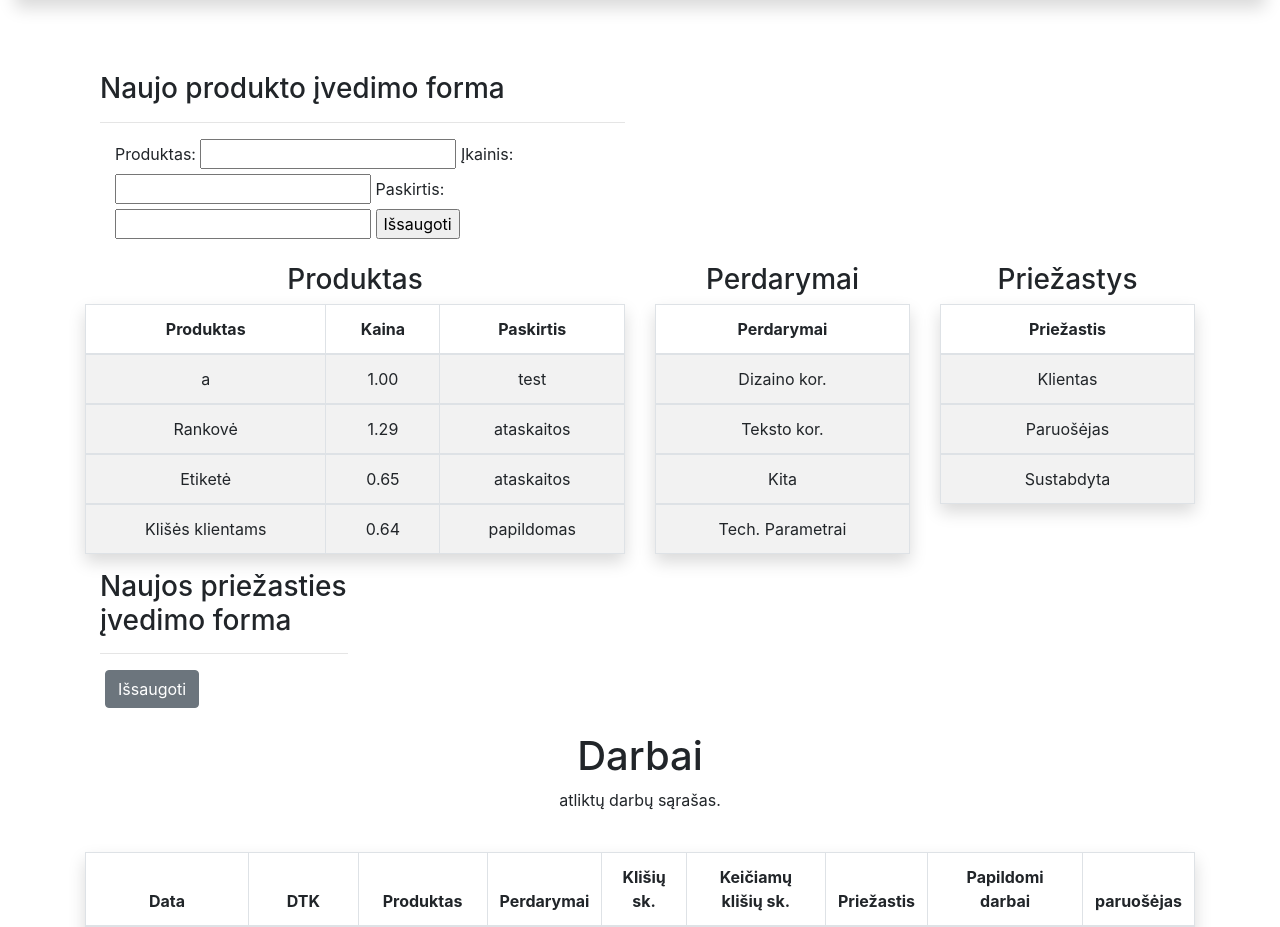
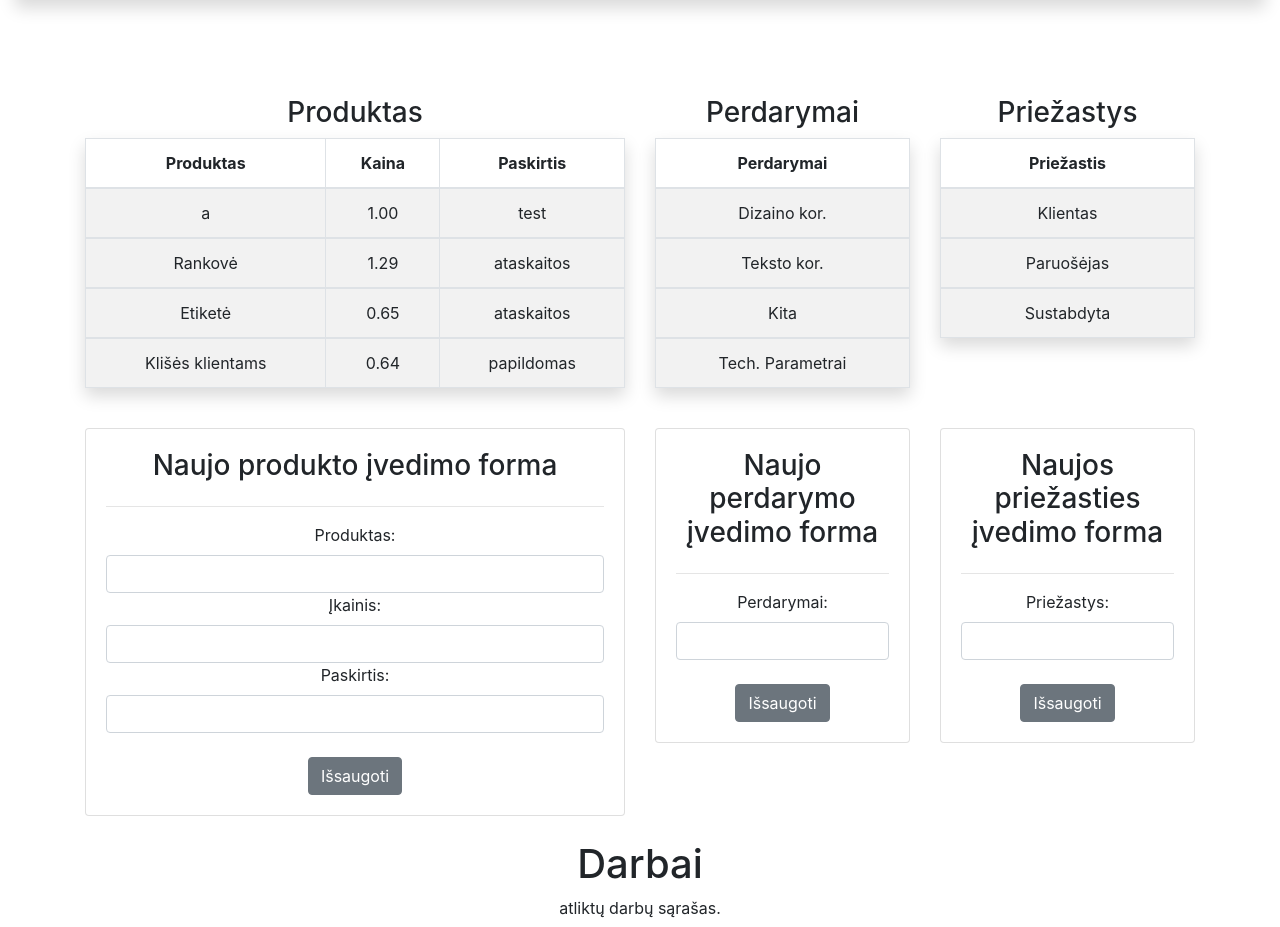
Before and after one commit to ArturasTK/Ataskaitos, a Django app: page /ataskaitos/master/ in a window 1280 px wide. Shown: the part 70-997 px from the top of the page. Run offline with Django 4.2, Linux system fonts and the light colour scheme; a user stored in the database is signed in; data comes from the database, SQL or seed files in the repository; some libraries are stand-ins or nearby versions.

Commit message:
pridėjau formas master lange

```diff
--- a/ataskaitos/forms.py
+++ b/ataskaitos/forms.py
@@ -35,18 +35,24 @@ class ProductForm(ModelForm):
     class Meta:
         model = Product
         fields = '__all__'
-        # widgets = {
-        #     'product_name': forms.CharField(attrs={'class':'form-control','placeholder': 'produktas'}),
-        #     'price': forms.DecimalField(attrs={'class':'form-control'}),
-        #     'purpose': forms.CharField(attrs={'class':'form-control'}),
-        # }
+        widgets = {
+            'product_name': forms.TextInput(attrs={'class':'form-control'}),
+            'price': forms.NumberInput(attrs={'class':'form-control'}),
+            'purpose': forms.TextInput(attrs={'class':'form-control'}),
+        }
 
 class RemakeForm(ModelForm):
     class Meta:
         model = Remake
         fields = '__all__'
+        widgets = {
+            'remakes': forms.TextInput(attrs={'class':'form-control'}),
+        }
 
 class ReasonForm(ModelForm):
     class Meta:
         model = Reason
         fields = '__all__'
+        widgets = {
+            'reasons': forms.TextInput(attrs={'class':'form-control'}),
+        }
--- a/ataskaitos/templates/master.html
+++ b/ataskaitos/templates/master.html
@@ -5,16 +5,6 @@
 {% block content %}
 <br>
 <div class="container">
-    <div class="col-md-6">
-
-    <h3>Naujo produkto įvedimo forma</h3>
-    <hr>
-    <form class="container" action="" method=POST>
-        {% csrf_token %}
-        {{form}}
-        <input type = "submit" value = "Išsaugoti" >
-    </form>
-    </div>
     <br>
     <div class="row">
             <div class="col-md-6 text-center">
@@ -73,20 +63,48 @@
             </table>
         </div>
     </div>
+    <br>
+    <div class="row">
 
-        <div class="col-md-3">
-            <h3>Naujos priežasties įvedimo forma</h3>
-            <hr>
-            <form  class="form-inline" action="" method=POST>
-                {% csrf_token %}
-                <div class="form-row">
-                    <div class="col">{{ form.reasons }}</div>
-                    <input type = "submit" value = "Išsaugoti" class = "btn btn-secondary">
-                </div>
-            </form>
+        <div class="col-md-6 text-center">
+            <div class="card card-body">
+                <h3>Naujo produkto įvedimo forma</h3>
+                <hr>
+                <form  action="" method=POST>
+                    {% csrf_token %}
+                    <div>{{form}}</div>
+                    <br>
+                    <input type = "submit" value = "Išsaugoti" class = "btn btn-secondary" >
+                </form>
+            </div>
         </div>
 
+        <div class="col-md-3 text-center">
+            <div class="card card-body">
+                <h3>Naujo perdarymo įvedimo forma</h3>
+                <hr>
+                <form  action="" method=POST>
+                    {% csrf_token %}
+                    <div>{{remakes}}</div>
+                    <br>
+                    <input type = "submit" value = "Išsaugoti" class = "btn btn-secondary">
+                </form>
+            </div>
+        </div>
 
+        <div class="col-md-3 text-center">
+            <div class="card card-body">
+                <h3>Naujos priežasties įvedimo forma</h3>
+                <hr>
+                <form  action="" method=POST>
+                    {% csrf_token %}
+                    <div>{{reasons}}</div>
+                    <br>
+                    <input type = "submit" value = "Išsaugoti" class = "btn btn-secondary">
+                </form>
+            </div>
+        </div>
+    </div>
 <br>
 <div class="text-center">
     <h1>Darbai</h1>
--- a/ataskaitos/templates/report.html
+++ b/ataskaitos/templates/report.html
@@ -6,7 +6,7 @@
         <h3>Atliktų darbų įvedimo forma</h3>
         <form class="form-inline" action="" method=POST>
             {% csrf_token %}
-            <div class="row">
+            <div class="row mb-4">
                 <div class="col">{{ form.date_field }}</div>
                 <div class="col">{{ form.dtk_nr }}</div>
                 <div class="col">{{ form.product_name }}</div>
@@ -16,8 +16,8 @@
                 <div class="col">{{ form.reasons }}</div>
                 <div class="col">{{ form.notes }}</div>
                 <div class="col">{{ form.user }}</div>
-                <input type = "submit" value = "Išsaugoti" class = "btn btn-secondary"><br/>
-                <br/>
+                <input type = "submit" value = "Išsaugoti" class = "btn btn-secondary">
+
             </div>
         </form>
 </div>
--- a/ataskaitos/views.py
+++ b/ataskaitos/views.py
@@ -4,7 +4,7 @@ from django.shortcuts import render
 from django.http import HttpResponseRedirect
 from .models import Product, Report, Remake, Reason
 from django.core.paginator import Paginator
-from .forms import ReportForm, ProductForm
+from .forms import ReportForm, ProductForm, RemakeForm, ReasonForm
 from datetime import datetime
 from django.db.models import Sum
 from django.contrib.auth.decorators import login_required
@@ -80,6 +80,23 @@ def master(request):
         form = ProductForm(request.POST)
         if form.is_valid():
             form.save()
+            return HttpResponseRedirect('/ataskaitos/master/')
+
+    reasons=ReasonForm()
+
+    if request.method == 'POST':
+        reasons = ReasonForm(request.POST)
+        if reasons.is_valid():
+            reasons.save()
+            return HttpResponseRedirect('/ataskaitos/master/')
+
+    remakes=RemakeForm()
+
+    if request.method == 'POST':
+        remakes = RemakeForm(request.POST)
+        if remakes.is_valid():
+            remakes.save()
+            return HttpResponseRedirect('/ataskaitos/master/')
 
     master = Product.objects.all()
     reason = Reason.objects.all()
@@ -94,6 +111,8 @@ def master(request):
         'report':paged_reports,
         'reason':reason,
         'remake':remake,
+        'reasons':reasons,
+        'remakes':remakes,
         }
 
     return render(request, 'master.html', context=context)
```
